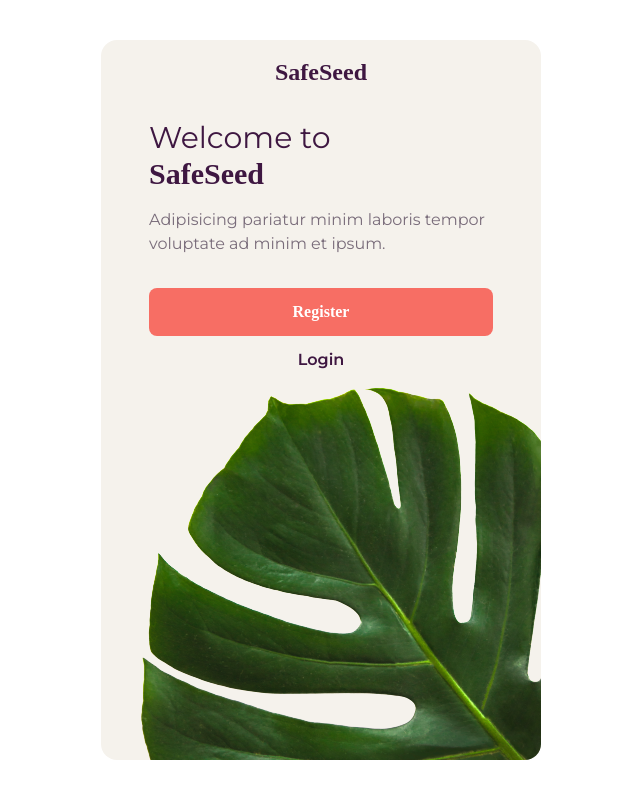
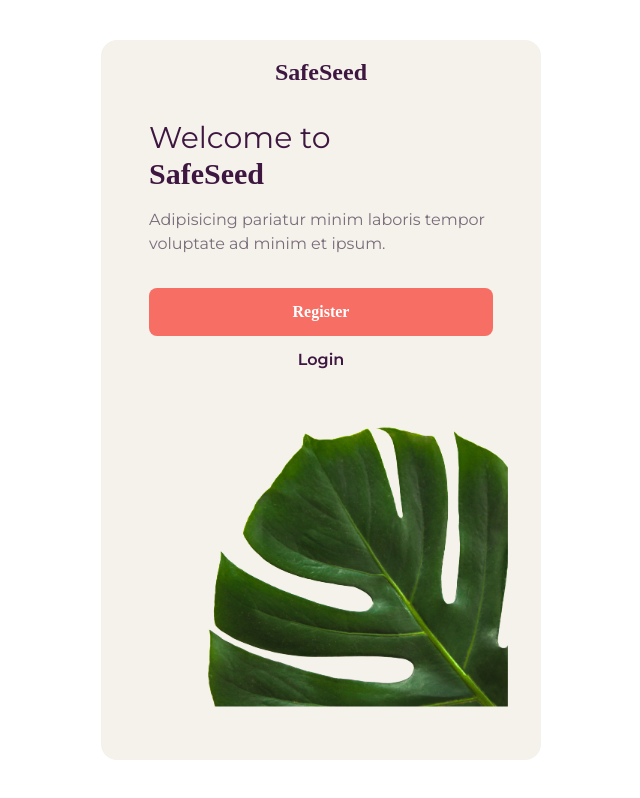
Before and after one commit to kacperszo/SafeSeed, a Next.js app: page / in a window 1280 px wide. Shown: the whole page, without its empty margins (319-959 px from the left). Built offline with nearby package versions, Linux system fonts and the light colour scheme; a web font is replaced by a local one.

Commit message:
fix styles

```diff
--- a/src/features/Start/pages/StartPage.jsx
+++ b/src/features/Start/pages/StartPage.jsx
@@ -42,7 +42,7 @@ export default function StartPage() {
             {/*    </div>*/}
             {/*</div>*/}
             <img
-                className="absolute bottom-0 right-0 z-10"
+                className="absolute -bottom-5 -right-5 z-10 scale-75"
                 src={LeafImg.src}
                 alt="test"
             />
```
